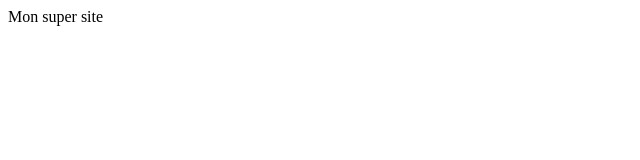
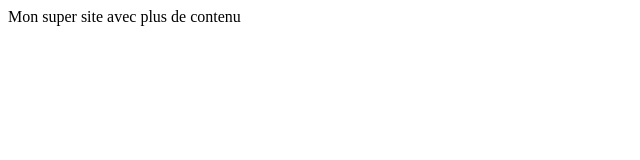
Before and after one commit to farazkhan78654321/esin-e1-p2025-test, a plain HTML site: page index.html in a window 1280 px wide. Shown: the whole page, without its empty margins (0-640 px from the left). Drawn offline with Linux system fonts and the light colour scheme.

Commit message:
Update home page

```diff
--- a/index.html
+++ b/index.html
@@ -7,6 +7,6 @@
     <title>Document</title>
 </head>
 <body>
-    Mon super site
+    Mon super site avec plus de contenu
 </body>
 </html>
```
